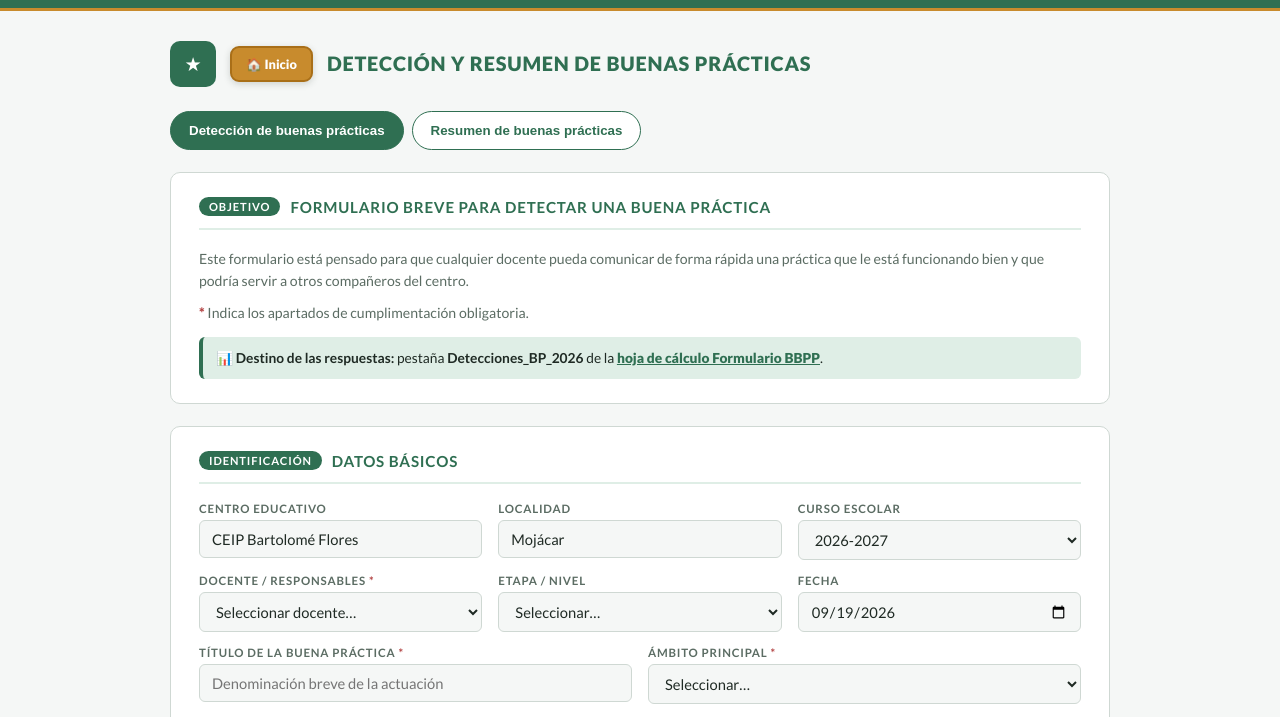
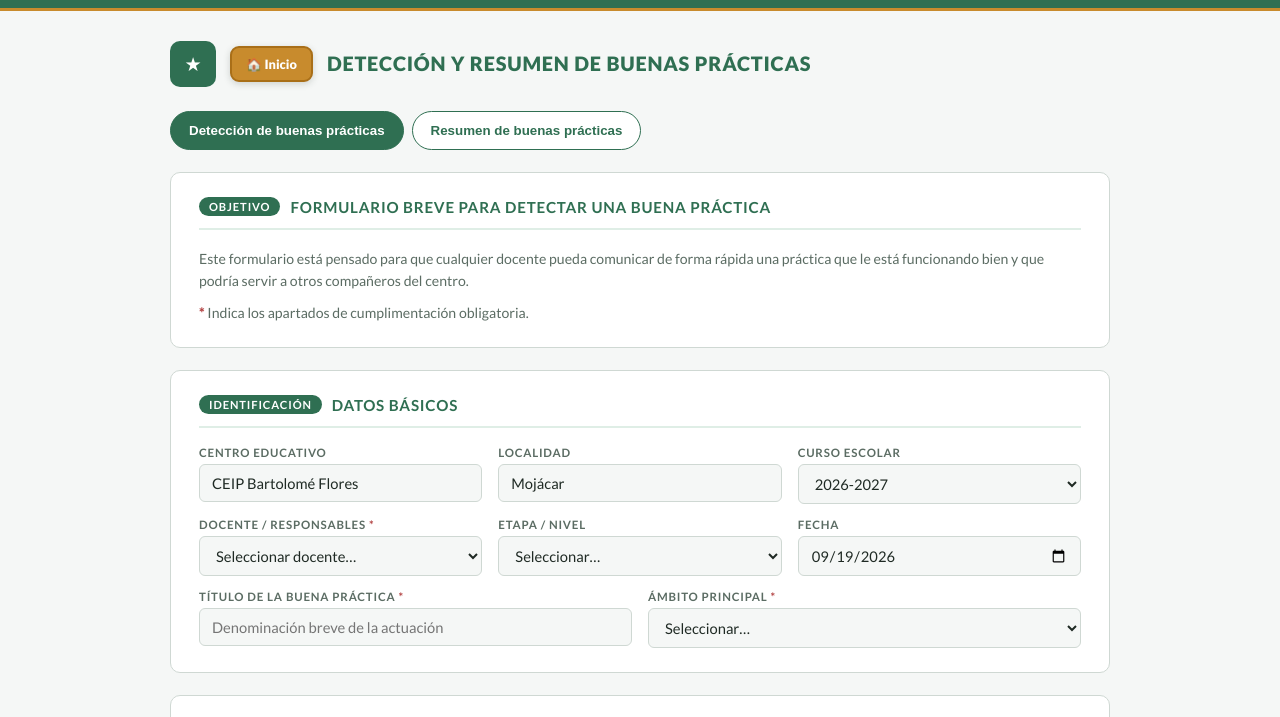
Before and after one commit to agarmor666/buenaspr-cticas, a plain HTML site: page index.html in a window 1280 px wide. Shown: the part 76-793 px from the top of the page. Drawn offline with Linux system fonts and the light colour scheme.

Commit message:
Retira el enlace a la hoja de respuestas

```diff
--- a/index.html
+++ b/index.html
@@ -89,7 +89,6 @@ body{font-family:'Lato',sans-serif;background:var(--gris-fondo);color:var(--text
       <div class="card-header"><span class="tag">Objetivo</span><h3>Formulario breve para detectar una buena práctica</h3></div>
       <p class="ayuda">Este formulario está pensado para que cualquier docente pueda comunicar de forma rápida una práctica que le está funcionando bien y que podría servir a otros compañeros del centro.</p>
       <p class="ayuda" style="margin-top:10px;"><span style="color:#b34444;font-weight:900">*</span> Indica los apartados de cumplimentación obligatoria.</p>
-      <p class="destino-registro">📊 <strong>Destino de las respuestas:</strong> pestaña <strong>Detecciones_BP_2026</strong> de la <a href="https://docs.google.com/spreadsheets/d/1mOsC44KCWKt0pDN5cNda6cfv6jL1_DEv-fGBbpDEv2k/edit" target="_blank" rel="noopener">hoja de cálculo Formulario BBPP</a>.</p>
     </div>
 
     <div class="card">
```
